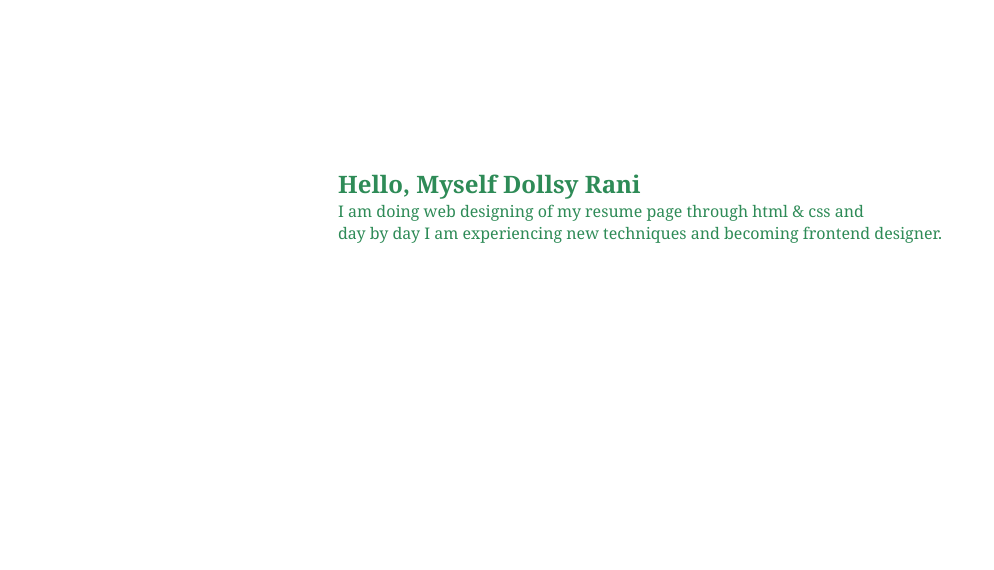
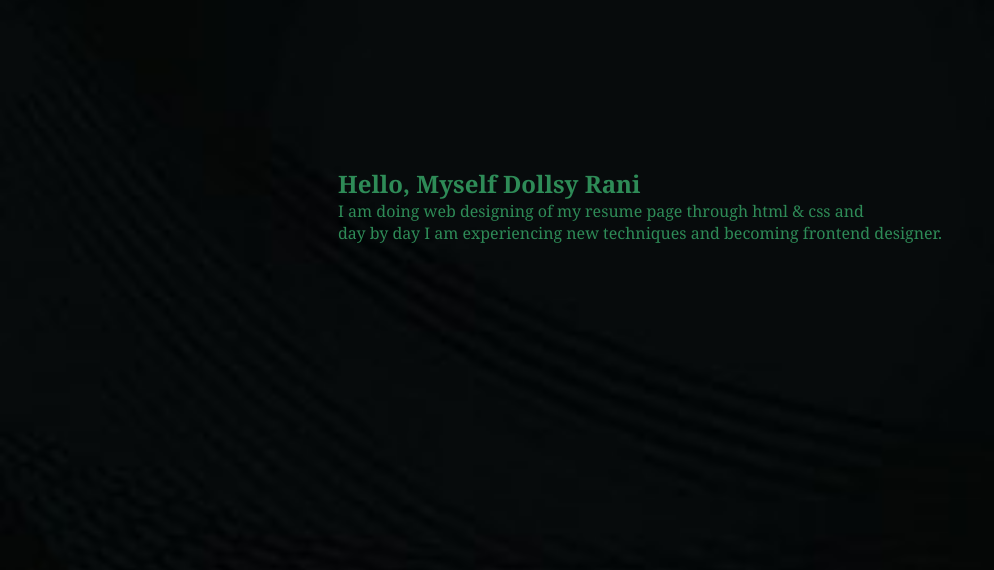
Before and after one commit to Dollsy15/SCM-Projects, a plain HTML site: page project2.html in a window 1280 px wide. Shown: the part 230-800 px from the top of the page, without its empty margins (0-994 px from the left). Drawn offline with Linux system fonts and the light colour scheme.

Commit message:
background image

```diff
--- a/project2.css
+++ b/project2.css
@@ -56,7 +56,7 @@ body
     width: 100%;
     justify-content: space-around;
     height: 100%;
-    background-image: url(background.jpg) no repeat;
+    background-image: url(images/bg.jpg);
     background-size: cover;
     background-position: center;
     display: flex;
```
Also changed, not shown: images/bg.jpg (added).
